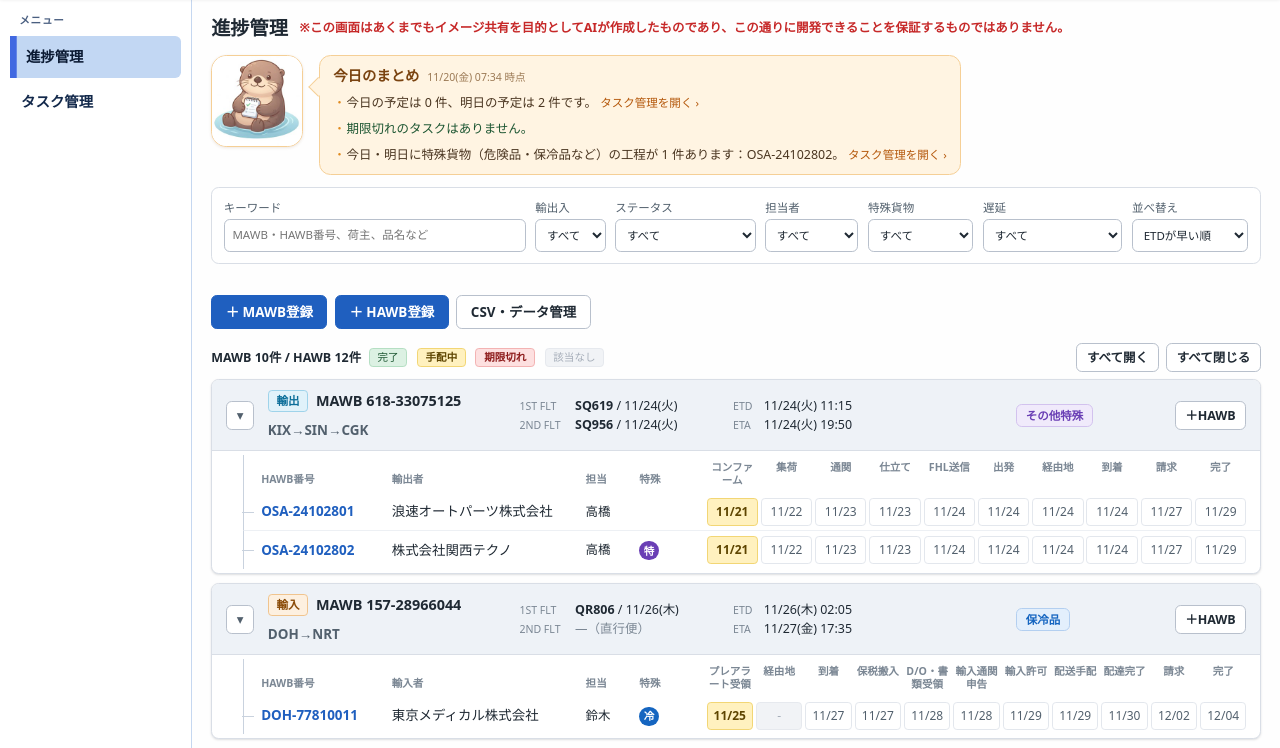
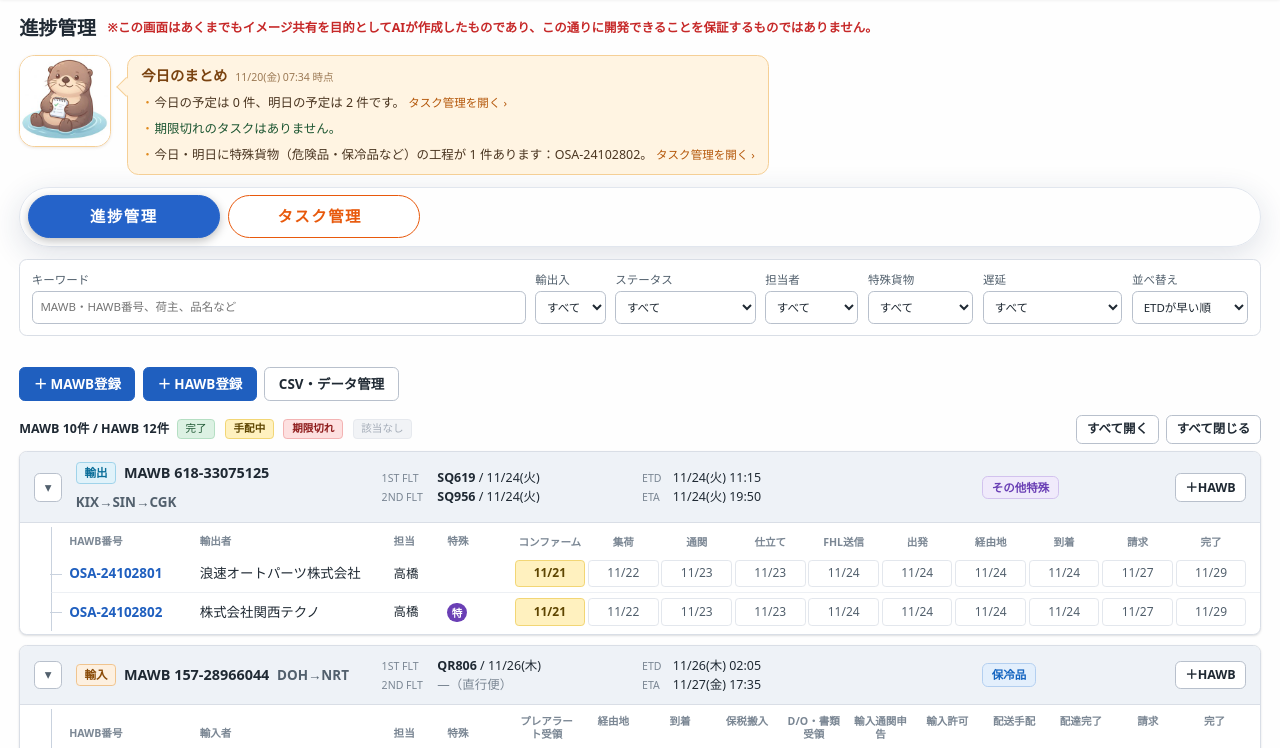
Before and after one commit to dxnews-ksjp/air_cg_tracker, a plain HTML site: page index.html in a window 1280 px wide. Shown: the part 52-800 px from the top of the page. Drawn offline with Linux system fonts and the light colour scheme.

Commit message:
PC版の左メニューを廃止し、絞り込み欄の上にピル型の切り替えタブを追加
- PC（幅901px以上）では左側のメニューを表示せず、ニュースダッシュボードと同じデザインの
  丸い切り替えタブ（進捗管理＝青、タスク管理＝オレンジ）で画面を切り替える
- タブは絞り込み欄のすぐ上に配置。絞り込み欄のない画面（HAWB詳細・MAWB詳細・CSV・データ管理）ではタイトルの下に配置
- 期限切れがあるときは「タスク管理」タブに件数を表示
- スマホ・幅900px以下は従来どおりヘッダー下の横並びメニュー
- READMEを更新

Co-Authored-By: Claude Opus 5.5 <noreply@anthropic.com>
Claude-Session: https://claude.ai/code/session_01MZzjE4BM9ETS569qNZr5xY

```diff
--- a/css/style.css
+++ b/css/style.css
@@ -69,7 +69,28 @@ small { font-size: 12px; color: var(--text-2); }
 .logo { font-size: 20px; }
 .brand-name { font-weight: 700; font-size: 16px; letter-spacing: .02em; }
 .demo-tag { font-size: 11px; background: #f0b429; color: #3d2a00; padding: 1px 6px; border-radius: 4px; font-weight: 700; }
-/* ---------- 画面左端のメニュー（白い背景に濃いネイビーの文字） ---------- */
+/* ---------- PC用の切り替えタブ（ニュースダッシュボードと同じピル型） ---------- */
+.tab-bar { margin-bottom: 12px; }
+.tab-bar-inner {
+  display: flex; gap: 8px; padding: 8px;
+  background: rgba(255, 255, 255, .72); border: 1px solid #e1e6ee; border-radius: 999px;
+  box-shadow: 0 8px 32px rgba(31, 52, 92, .14);
+}
+.tab-pill {
+  flex: 0 1 200px; display: flex; align-items: center; justify-content: center; gap: 8px;
+  padding: 9px 16px; border: 2px solid var(--tab-color); border-radius: 999px;
+  background: rgba(255, 255, 255, .35); color: var(--tab-color);
+  font-size: 16px; font-weight: 700; letter-spacing: .1em; text-align: center;
+  transition: background .15s, color .15s, transform .1s, box-shadow .15s;
+}
+.tab-pill:hover { transform: translateY(-1px); text-decoration: none; }
+.tab-pill:active { transform: translateY(1px); }
+.tab-pill.active { background: var(--tab-color); color: #fff; box-shadow: 0 3px 10px rgba(0, 0, 0, .25); }
+.tab-pill:focus-visible { outline: 3px solid var(--tab-color); outline-offset: 2px; }
+.tab-pill .tb { letter-spacing: 0; }
+.tab-pill.active .tb-overdue { background: #fff; color: #c62828; }
+
+/* ---------- 画面左端のメニュー（スマホ・幅900px以下ではヘッダー下の横並びメニューとして使う） ---------- */
 :root { --header-h: 51px; --side-w: 200px; }
 
 /* PC（幅901px以上）では画面全体を96%の大きさで表示する（以前の80%表示を1.2倍に拡大）。
@@ -535,8 +556,13 @@ legend { font-weight: 700; font-size: 13px; color: var(--text-2); padding: 0 6px
   .detail-grid > .col-main, .detail-grid > .col-side { min-width: 0; }
 }
 
-/* 画面が狭いとき：左のメニューをヘッダーの下に横並びで表示 */
+/* PC：左のメニューは使わず、ピル型の切り替えタブで切り替える */
+@media (min-width: 901px) {
+  .side-nav { display: none; }
+}
+/* 画面が狭いとき：ピル型タブは使わず、メニューをヘッダーの下に横並びで表示 */
 @media (max-width: 900px) {
+  .tab-bar { display: none; }
   .layout { display: block; }
   .side-nav { position: static; width: auto; height: auto; padding: 8px 12px; border-right: 0; border-bottom: 1px solid #c5d7f0; }
   .side-nav-title { display: none; }
--- a/index.html
+++ b/index.html
@@ -24,7 +24,7 @@
       <div class="side-nav-title">メニュー</div>
       <nav class="tabs" aria-label="メインメニュー">
         <a class="tab" data-tab="progress" href="#/progress"><span class="tab-label">進捗管理</span></a>
-        <a class="tab" data-tab="tasks" href="#/tasks"><span class="tab-label">タスク管理</span> <span id="task-badge" class="tab-badges"></span></a>
+        <a class="tab" data-tab="tasks" href="#/tasks"><span class="tab-label">タスク管理</span> <span class="tab-badges" data-task-badge></span></a>
       </nav>
     </aside>
 
--- a/js/app.js
+++ b/js/app.js
@@ -23,15 +23,16 @@
   async function updateTabs(active) {
     // 今どのメニューの画面かを body に記録（タスク管理だけ背景色を変えるため）
     document.body.dataset.tab = active;
-    document.querySelectorAll('.tab').forEach((t) => {
+    document.querySelectorAll('.tab, .tab-pill').forEach((t) => {
       const on = t.dataset.tab === active;
       t.classList.toggle('active', on);
       if (on) t.setAttribute('aria-current', 'page'); else t.removeAttribute('aria-current');
     });
     const c = await App.views.tasks.counts();
-    const badge = document.getElementById('task-badge');
-    // メニューには今日・明日の件数は出さず、期限切れがあるときだけ件数を表示する
-    badge.innerHTML = c.overdue ? '<span class="tb tb-overdue" title="期限切れ">期限切れ ' + c.overdue + '</span>' : '';
+    // メニュー・タブには今日・明日の件数は出さず、期限切れがあるときだけ件数を表示する
+    document.querySelectorAll('[data-task-badge]').forEach((badge) => {
+      badge.innerHTML = c.overdue ? '<span class="tb tb-overdue" title="期限切れ">期限切れ ' + c.overdue + '</span>' : '';
+    });
   }
 
   async function route() {
--- a/js/views/common.js
+++ b/js/views/common.js
@@ -144,6 +144,18 @@
     '</section>';
   };
 
+  /**
+   * PC用の切り替えタブ（進捗管理／タスク管理）。ニュースダッシュボードと同じピル型のデザイン
+   * 色は各タブの --tab-color で指定。選択中のタブは App のルーターが active を付ける
+   * スマホではヘッダー下の横並びメニューを使うため、このタブは表示しない
+   */
+  UI.tabBar = function () {
+    return '<nav class="tab-bar" aria-label="画面の切り替え"><div class="tab-bar-inner">' +
+      '<a class="tab-pill" data-tab="progress" href="#/progress" style="--tab-color: #2563c9">進捗管理</a>' +
+      '<a class="tab-pill" data-tab="tasks" href="#/tasks" style="--tab-color: #e8590c">タスク管理 <span class="tab-badges" data-task-badge></span></a>' +
+    '</div></nav>';
+  };
+
   /** タイトル横に表示する注意事項（赤字・太字） */
   UI.disclaimer = () => '<p class="disclaimer" role="note">※この画面はあくまでもイメージ共有を目的としてAIが作成したものであり、この通りに開発できることを保証するものではありません。</p>';
 
--- a/js/views/data.js
+++ b/js/views/data.js
@@ -13,6 +13,7 @@
     el.innerHTML =
       '<nav class="crumbs" aria-label="パンくず"><a href="#/progress">進捗管理</a><span>›</span><span>CSV・データ管理</span></nav>' +
       '<div class="page-head"><h1>CSV・データ管理</h1>' + UI.disclaimer() + '</div>' +
+      UI.tabBar() +
       (App.repo.isPersistent() ? '' : '<div class="notice warn">このブラウザではデータを保存できません（プライベートモード等）。画面を閉じると変更は消えます。</div>') +
       '<div class="detail-grid mawb">' +
         '<section class="card"><h2>CSVエクスポート</h2>' +
--- a/js/views/detail.js
+++ b/js/views/detail.js
@@ -79,6 +79,7 @@
         '<div class="actions"><button type="button" class="btn" data-act="edit">編集</button>' +
         '<button type="button" class="btn btn-danger-outline" data-act="delete">削除</button></div>' +
       '</div>' +
+      UI.tabBar() +
       '<div class="head-flags">' + UI.specialLabels(h, true) + UI.alertBadge(a) + '</div>' +
 
       '<div class="detail-grid">' +
@@ -193,6 +194,7 @@
         '<button type="button" class="btn" data-act="edit">編集</button>' +
         '<button type="button" class="btn btn-danger-outline" data-act="delete">削除</button></div>' +
       '</div>' +
+      UI.tabBar() +
       '<div class="detail-grid mawb">' +
         '<section class="card"><h2>便情報</h2>' + flightInfo(m) + '</section>' +
         '<section class="card"><h2>進捗サマリー</h2>' + dl([
--- a/js/views/progress.js
+++ b/js/views/progress.js
@@ -180,6 +180,7 @@
         '<h1>進捗管理</h1>' + UI.disclaimer() +
       '</div>' +
       UI.assistant(snap, today) +
+      UI.tabBar() +
       filterBar(snap) +
       // 登録・データ管理のボタンは絞り込み欄の下に置く
       '<div class="list-actions">' +
--- a/js/views/tasks.js
+++ b/js/views/tasks.js
@@ -82,6 +82,7 @@
     el.innerHTML =
       '<div class="page-head"><h1>タスク管理</h1>' + UI.disclaimer() + '</div>' +
       UI.assistant(snap, today) +
+      UI.tabBar() +
       '<div class="filters task-filters">' +
         '<label class="filter"><span>担当者</span><select name="assignee">' +
           [['', '全員']].concat(assignees.map((a) => [a, a])).concat([['_none', '（未設定）']])
```
Also changed, not shown: 1 other file.
